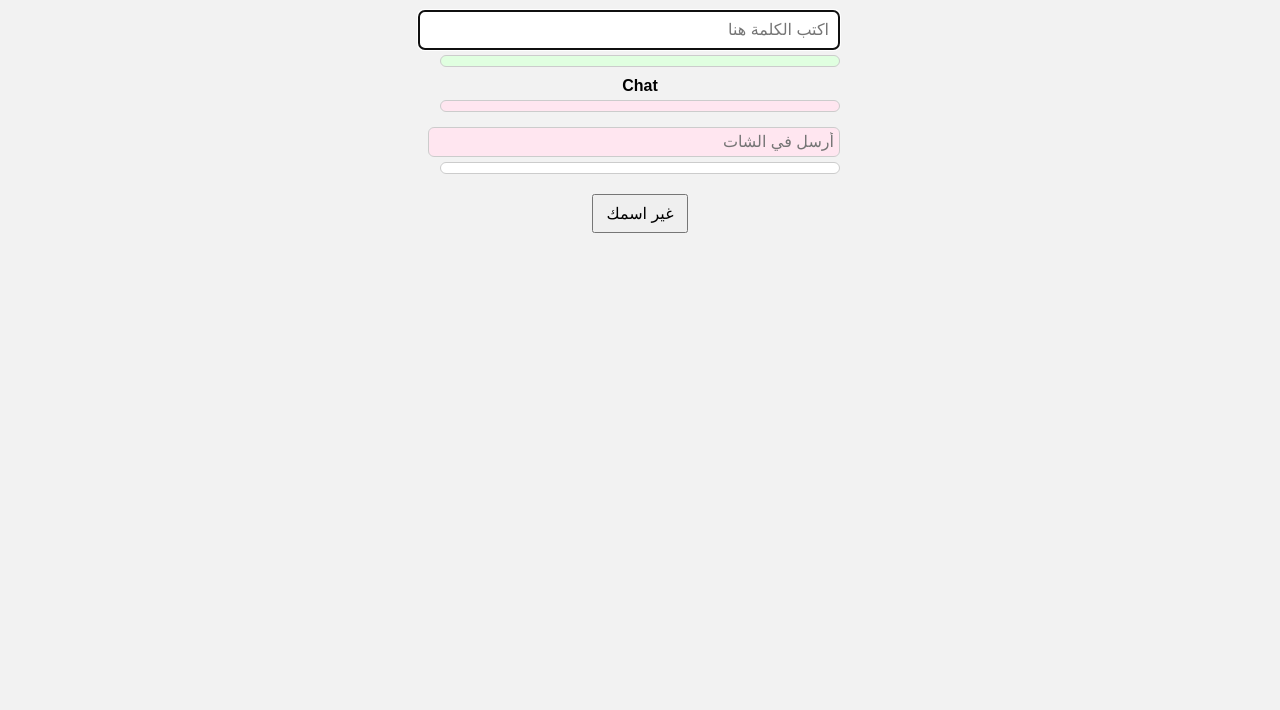
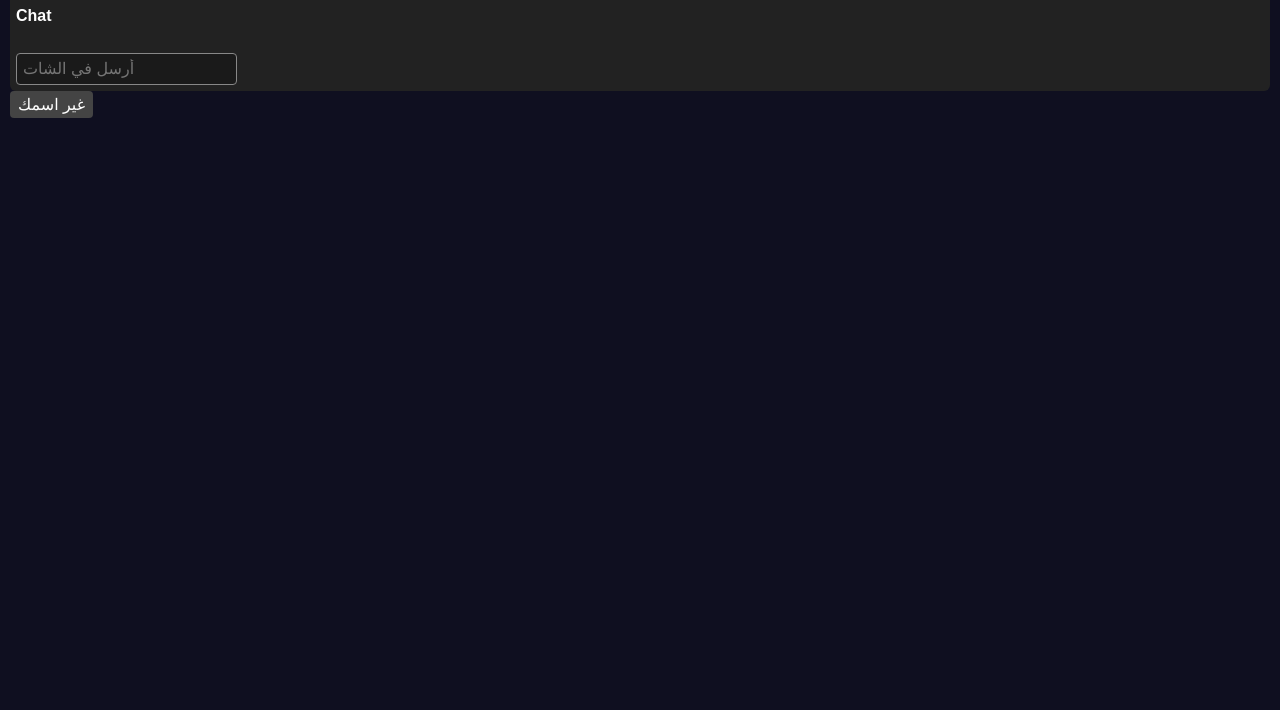
Before and after one commit to osamaaaaa77/s-pp-edit, a website: page public/index.html in a window 1280 px wide. Shown: the part 90-800 px from the top of the page. Drawn offline with nearby package versions, Linux system fonts and the light colour scheme; no server answers.

Commit message:
Update style.css

```diff
--- a/public/style.css
+++ b/public/style.css
@@ -1,84 +1,49 @@
 body {
+  background-color: #0f0f20;
+  color: white;
   font-family: sans-serif;
-  direction: rtl;
-  display: flex;
-  justify-content: center;
+  margin: 0;
   padding: 10px;
-  background: #f2f2f2;
 }
 
-.game {
-  width: 95%;
-  max-width: 400px;
-  text-align: center;
+input, button {
+  font-size: 16px;
 }
 
-.top {
-  margin: 20px 0;
+#scores > div {
+  margin: 4px 0;
 }
 
-#current-word {
-  font-size: 2rem;
-  font-weight: bold;
-  background: white;
-  padding: 10px;
-  border-radius: 8px;
-  box-shadow: 0 0 5px #ccc;
-}
-
-input {
-  width: 100%;
-  padding: 10px;
-  margin: 5px 0;
-  font-size: 1rem;
-  border: 1px solid #ccc;
+#chat {
+  margin-top: 10px;
+  background-color: #222;
+  padding: 6px;
   border-radius: 6px;
-}
-#answer-chat {
-  max-height: 120px;
-  overflow-y: auto;
-  border: 1px solid #ccc;
-  padding: 5px;
-  margin-bottom: 10px;
-  background-color: #e0ffe0;
-  color: #006600;
-  font-weight: bold;
-  border-radius: 6px;
-  text-align: center;
-}
-
-#chat-messages,
-#chat-input {
-  background-color: #ffe6f0;
-  border-radius: 6px;
-  border: 1px solid #ccc;
-  padding: 5px;
 }
 
 #chat-messages {
   max-height: 120px;
   overflow-y: auto;
-  margin-bottom: 10px;
-  text-align: right;
-}
-
-#chat h4 {
-  margin: 5px 0;
-}
-
-#scores {
-  max-height: 120px;
-  overflow-y: auto;
-  border: 1px solid #ccc;
-  padding: 5px;
-  margin-bottom: 10px;
-  background: white;
-  border-radius: 6px;
-  text-align: right;
+  margin-bottom: 6px;
 }
 
 button {
-  padding: 8px 12px;
-  font-size: 1rem;
-  margin-top: 10px;
+  background-color: #444;
+  color: white;
+  border: none;
+  border-radius: 4px;
+  padding: 4px 8px;
+  cursor: pointer;
 }
+
+button:hover {
+  background-color: #666;
+}
+
+input {
+  padding: 6px;
+  border-radius: 4px;
+  border: 1px solid #888;
+  background-color: #1a1a1a;
+  color: white;
+}
```
